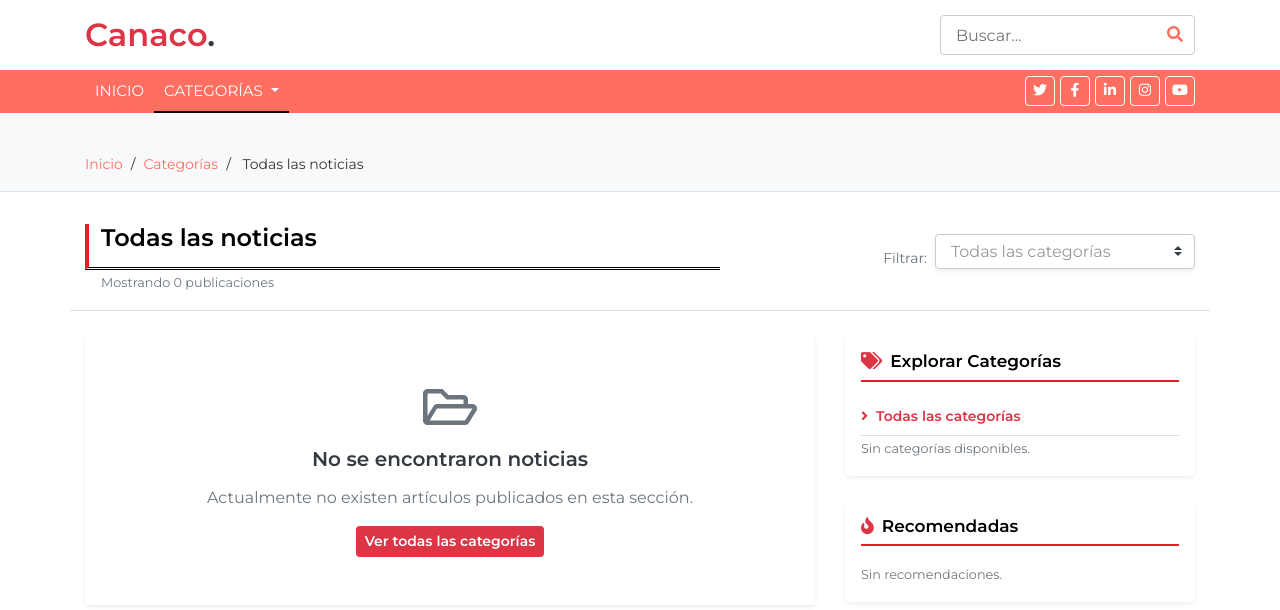
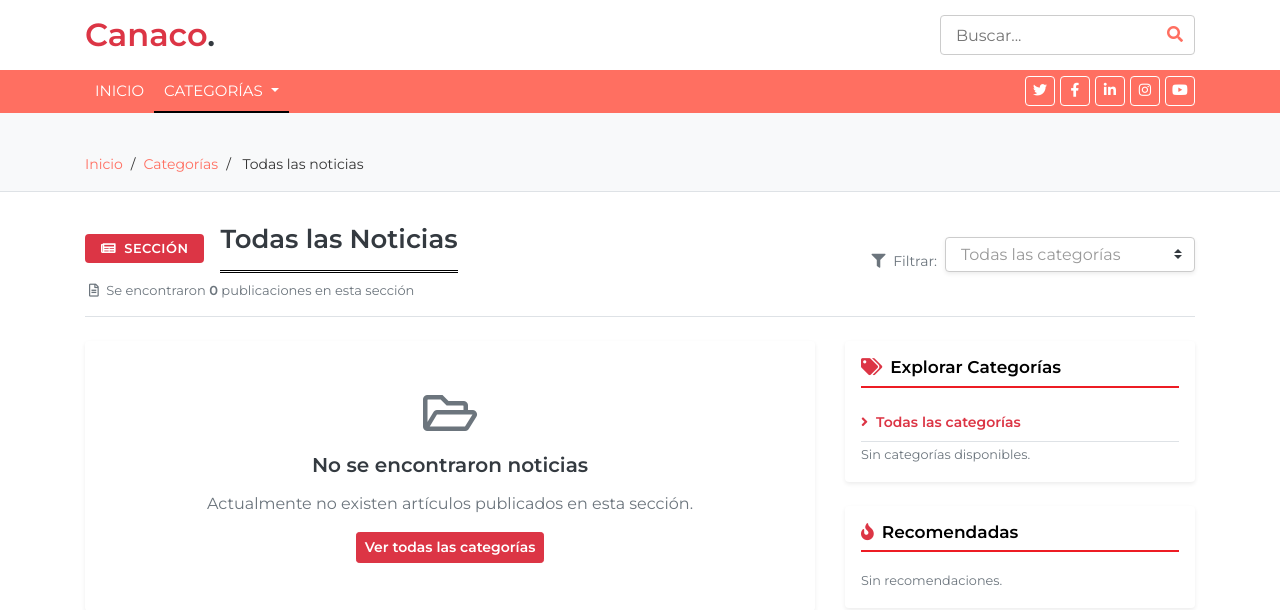
Before and after one commit to gsuss17/canaco, a Django app: page /categoria/ in a window 1280 px wide. Shown: the part 28-638 px from the top of the page. Run offline with Django 4.2, Linux system fonts and the light colour scheme; data that the repository does not hold is empty; some libraries are stand-ins or nearby versions.

Commit message:
Refactor: Title

```diff
--- a/home/templates/home/categoria.html
+++ b/home/templates/home/categoria.html
@@ -31,26 +31,32 @@
 <!-- Main Category Section Start -->
 <div class="cat-news py-2">
     <div class="container">
-        <!-- Encabezado de la Categoría y Selector -->
-        <div class="row mb-4 align-items-center pb-3 border-bottom">
+        <!-- Encabezado de la Categoría y Selector Renovado -->
+        <div class="category-header-wrap mb-4 pb-3 border-bottom">
+            <div class="row align-items-center">
                 <div class="col-md-7 mb-3 mb-md-0">
-                <h2 class="font-weight-bold m-0" style="font-size: 24px; border-left: 4px solid #ed1c24; padding-left: 12px;">
+                    <div class="d-flex align-items-center flex-wrap">
+                        <span class="badge badge-danger px-3 py-2 mr-3 font-weight-bold" style="font-size: 13px; letter-spacing: 0.5px;">
+                            <i class="fas fa-newspaper mr-1"></i> SECCIÓN
+                        </span>
+                        <h2 class="font-weight-bold m-0 text-dark" style="font-size: 26px;">
                             {% if categoria_actual %}
-                        Categoría: <span class="text-danger">{{ categoria_actual.nombre }}</span>
+                                {{ categoria_actual.nombre }}
                             {% else %}
-                        Todas las noticias
+                                Todas las Noticias
                             {% endif %}
                         </h2>
-                <small class="text-muted ml-3">
-                    Mostrando {{ publicaciones|length }} publicacion{{ publicaciones|length|pluralize:"es" }}
-                </small>
+                    </div>
+                    <p class="text-muted mb-0 mt-2 ml-1" style="font-size: 13px;">
+                        <i class="far fa-file-alt mr-1"></i> Se encontraron <strong>{{ publicaciones|length }}</strong> publicacion{{ publicaciones|length|pluralize:"es" }} en esta sección
+                    </p>
                 </div>
                 <div class="col-md-5">
                     <div class="d-flex align-items-center justify-content-md-end">
                         <label for="select-categoria" class="mb-0 mr-2 text-muted font-weight-500 d-none d-sm-inline" style="font-size: 14px;">
-                        Filtrar:
+                            <i class="fas fa-filter text-muted mr-1"></i> Filtrar:
                         </label>
-                    <select id="select-categoria" class="custom-select shadow-sm" style="max-width: 260px;" onchange="if (this.value) window.location.href = this.value;">
+                        <select id="select-categoria" class="custom-select shadow-sm" style="max-width: 250px;" onchange="if (this.value) window.location.href = this.value;">
                             <option value="{% url 'home:categoria' %}" {% if not categoria_actual %}selected{% endif %}>
                                 Todas las categorías
                             </option>
@@ -60,6 +66,7 @@
                                 </option>
                             {% endfor %}
                         </select>
+                    </div>
                 </div>
             </div>
         </div>
```
Lines whose indentation alone changed are shown as unchanged.
